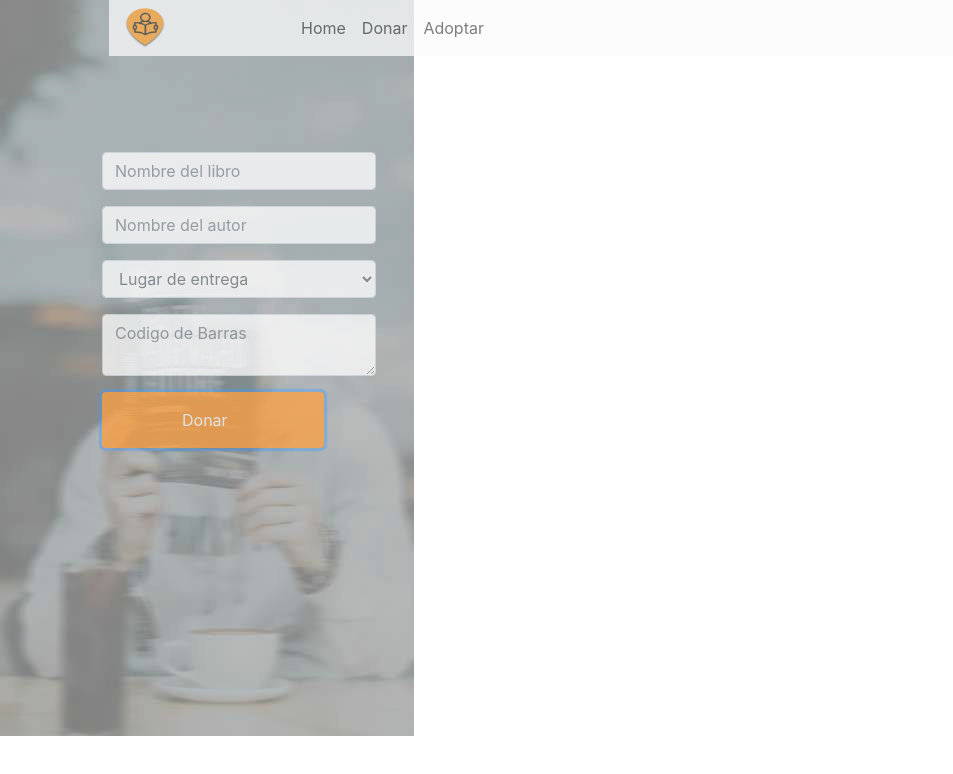
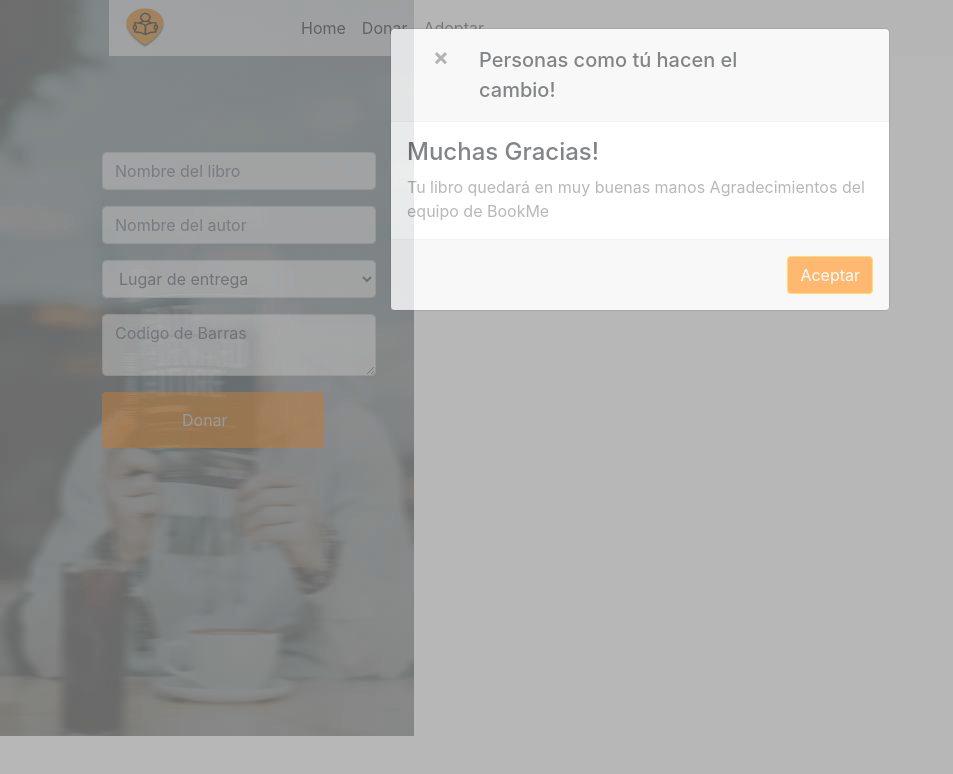
Before and after one commit to yasnaret/bookMe, a plain HTML site: page public/FormularioDatosLibro.html in a window 1280 px wide. Both pictures are taken after a click on the button "Donar". Shown: the whole page, without its empty margins (0-953 px from the left). Drawn offline with nearby package versions, Linux system fonts and the light colour scheme.

Commit message:
modal de donar libro

```diff
--- a/public/FormularioDatosLibro.html
+++ b/public/FormularioDatosLibro.html
@@ -68,10 +68,44 @@
                             <textarea type="number" class="form-control" id="code" placeholder="Codigo de Barras"></textarea>
                         </div>
                     </form>
-                    <button type="submit" id="confirmDonate" onclick="donateBook()" class="btn btn-primary">Donar</button>
+                    <button  data-toggle="modal" data-target="#basicModal" type="submit" id="confirmDonate" onclick="donateBook()" class="btn btn-primary">Donar</button>
                 </div>
             </div>
         </div>
+
+        <!-- modal -->
+        <div class="modal fade" id="basicModal" tabindex="-1" role="dialog" aria-labelledby="basicModal" aria-hidden="true">
+            <div class="modal-dialog">
+                <div class="modal-content">
+                    <div class="modal-header" style="
+                    background-color: #d3d3d347">
+                        <div class="row">
+                         <div class="col-2">
+                             <button type="button" class="close" data-dismiss="modal" aria-hidden="true">&times;</button>
+                         </div>
+                         <div class="col-10">
+                             <h5 class="modal-title" id="myModalLabel">Personas como tú hacen el cambio!</h5>
+                        </div>
+                        </div>
+
+                    </div>
+                    <div class="modal-body">
+                        <h4>Muchas Gracias!</h4>
+                        <span></span>
+                        <span style="color:grey">Tu libro quedará en muy buenas manos</span>
+                        <span></span>
+                        <span style="color:grey">Agradecimientos del equipo de BookMe</span>
+                    </div>
+                    <div class="modal-footer" style="
+                    background-color: #d3d3d347">
+                        <button type="button" class="btn btn-warning" data-dismiss="modal" style='background-color: #FF8000;color: white;'>Aceptar</button>
+
+                    </div>
+                </div>
+            </div>
+        </div>
+
+
     </section>
     <!-- scripts -->
     <script src="https://www.gstatic.com/firebasejs/5.5.2/firebase.js"></script>
```
